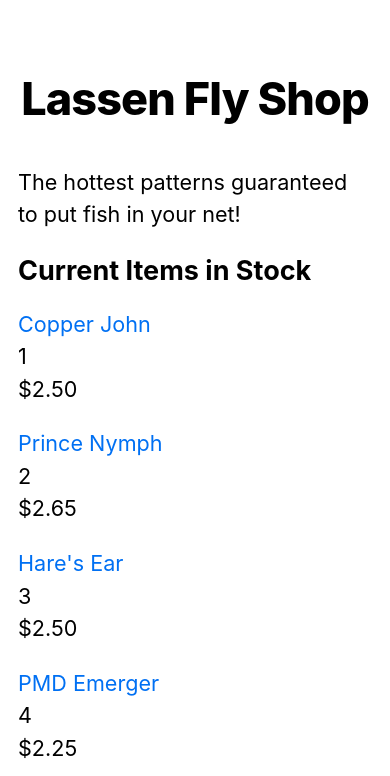
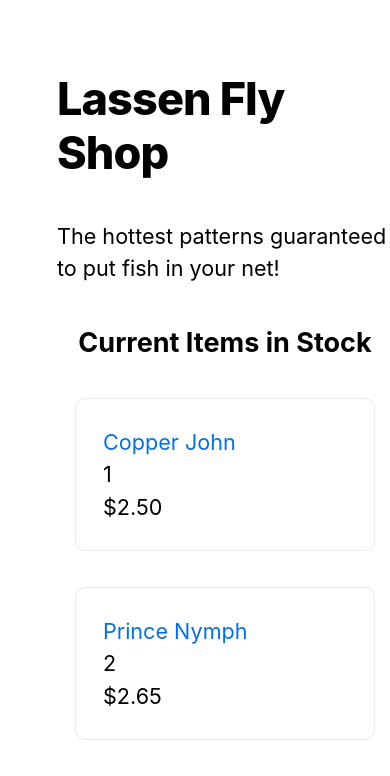
Before and after one commit to GuyFarley/lassen-fly-shop, a Next.js app: page / in a window 390 px wide. Shown: the top 776 px of the page. Built offline with nearby package versions, Linux system fonts and the light colour scheme.

Commit message:
Grid styling on home page

```diff
--- a/components/Fly.js
+++ b/components/Fly.js
@@ -1,16 +1,17 @@
 
 import utilStyles from '../styles/utils.module.css';
 import Link from 'next/link';
+import styles from '../components/layout.module.css';
 
 export default function Fly(item) {
   return (
-    <li className={utilStyles.listItem}>
+    <div className={styles.card}>
       <Link href={`/items/[id]`} as={`/items/${item.id}`}>{item.title}</Link>
       <br />
       {item.id}
       <br />
       {item.price}
       <br />
-    </li>
+    </div>
   )
 }
--- a/components/layout.js
+++ b/components/layout.js
@@ -1,11 +1,10 @@
 import Head from 'next/head';
-import Image from 'next/image';
 import styles from './layout.module.css';
 import utilStyles from '../styles/utils.module.css';
 import Link from 'next/link';
 
 const title = 'Lassen Fly Shop';
-export const siteTitle = 'Next.js Sample Website';
+export const siteTitle = 'Lassen Fly Shop';
 
 export default function Layout({ children, home }) {
   return (
@@ -14,60 +13,35 @@ export default function Layout({ children, home }) {
         <link rel="icon" href="/favicon.ico" />
         <meta
           name="description"
-          content="Learn how to build a personal website using Next.js"
-        />
-        <meta
-          property="og:image"
-          content={`https://og-image.vercel.app/${encodeURI(
-            siteTitle,
-          )}.png?theme=light&md=0&fontSize=75px&images=https%3A%2F%2Fassets.vercel.com%2Fimage%2Fupload%2Ffront%2Fassets%2Fdesign%2Fnextjs-black-logo.svg`}
+          content="Lassen Fly Shop"
         />
         <meta name="og:title" content={siteTitle} />
-        <meta name="twitter:card" content="summary_large_image" />
       </Head>
       <header className={styles.header}>
         {home ? (
           <>
-            {/* <Image
-              priority
-              src="/images/profile.jpg"
-              className={utilStyles.borderCircle}
-              height={144}
-              width={144}
-              alt={title}
-            /> */}
             <h1 className={utilStyles.heading2Xl}>{title}</h1>
           </>
         ) : (
           <>
-            {/* <Link href="/">
-              <a>
-                <Image
-                  priority
-                  src="/images/profile.jpg"
-                  className={utilStyles.borderCircle}
-                  height={108}
-                  width={108}
-                  alt={title}
-                />
-              </a>
-            </Link> */}
-            <h2 className={utilStyles.headingLg}>
+            <h1 className={utilStyles.heading2Xl}>
               <Link href="/">
                 <a className={utilStyles.colorInherit}>{title}</a>
               </Link>
-            </h2>
+            </h1>
           </>
         )}
       </header>
-      <main>{children}</main>
-      {!home && (
-        <div className={styles.backToHome}>
+      <main>
+        <div className={styles.grid}>
+          {children}
+        </div>
+        {!home && <div className={styles.backToHome}>
           <Link href="/">
-            <a>← Back to home</a>
+            <a>Back to Home</a>
           </Link>
-        </div>
-      )}
-    </div>
+        </div>}
+      </main>
+    </div >
   );
 }
--- a/components/layout.module.css
+++ b/components/layout.module.css
@@ -1,5 +1,5 @@
 .container {
-  max-width: 36rem;
+  max-width: 80%;
   padding: 0 1rem;
   margin: 3rem auto 6rem;
 }
@@ -10,6 +10,77 @@
   align-items: center;
 }
 
+.current {
+  display: flex;
+  justify-content: center;
+}
+
 .backToHome {
   margin: 3rem 0 0;
 }
+
+.grid {
+  display: flex;
+  align-items: center;
+  justify-content: space-evenly;
+  flex-wrap: wrap;
+  width: 100%;
+}
+
+.card {
+  margin: 1rem;
+  padding: 1.5rem;
+  text-align: left;
+  color: inherit;
+  text-decoration: none;
+  border: 1px solid #eaeaea;
+  border-radius: 10px;
+  transition: color 0.15s ease, border-color 0.15s ease;
+  width: 300px;
+}
+
+.card:hover,
+.card:focus,
+.card:active {
+  color: #0070f3;
+  border-color: #0070f3;
+}
+
+.card h2 {
+  margin: 0 0 1rem 0;
+  font-size: 1.5rem;
+}
+
+.card p {
+  margin: 0;
+  font-size: 1.25rem;
+  line-height: 1.5;
+}
+
+.logo {
+  height: 1em;
+  margin-left: 0.5rem;
+}
+
+@media (max-width: 600px) {
+  .grid {
+    width: 100%;
+    flex-direction: column;
+  }
+}
+
+@media (prefers-color-scheme: dark) {
+
+  .card,
+  .footer {
+    border-color: #222;
+  }
+
+  .code {
+    background: #111;
+  }
+
+  .logo img {
+    filter: invert(1);
+  }
+}
--- a/pages/index.js
+++ b/pages/index.js
@@ -2,7 +2,9 @@ import { itemList } from '../data';
 import Head from 'next/head';
 import Layout, { siteTitle } from '../components/layout';
 import utilStyles from '../styles/utils.module.css';
+import styles from '../components/layout.module.css';
 import Fly from '../components/Fly.js';
+import Image from 'next/image';
 
 export async function getStaticProps() {
   return {
@@ -19,13 +21,15 @@ export default function Home({ allItemsData }) {
         <title>{siteTitle}</title>
       </Head>
       <section className={utilStyles.headingMd}>
-        <p>The hottest patterns guaranteed to put fish in your net!</p>
-        <h2 className={utilStyles.headingLg}>Current Items in Stock</h2>
-        <ul className={utilStyles.list}>
+        <p className={utilStyles.subtitle}>The hottest patterns guaranteed to put fish in your net!</p>
+        <div className={styles.current}>
+          <h2 className={utilStyles.headingLg}>Current Items in Stock</h2>
+        </div>
+        <div className={styles.grid}>
           {allItemsData.map((item) => (
             <Fly key={item.id} {...item} />
           ))}
-        </ul>
+        </div>
       </section>
     </Layout>
   );
--- a/styles/Home.module.css
+++ b/styles/Home.module.css
@@ -1,4 +1,4 @@
-.container {
+/* .container {
   padding: 0 2rem;
 }
 
@@ -10,6 +10,11 @@
   flex-direction: column;
   justify-content: center;
   align-items: center;
+}
+
+.current {
+  display: flex;
+  justify-content: center;
 }
 
 .footer {
@@ -129,4 +134,4 @@
   .logo img {
     filter: invert(1);
   }
-}
+} */
--- a/styles/utils.module.css
+++ b/styles/utils.module.css
@@ -1,3 +1,8 @@
+.subtitle {
+  display: flex;
+  justify-content: center;
+}
+
 .heading2Xl {
   font-size: 2.5rem;
   line-height: 1.2;
```
Also changed, not shown: pages/items/[id].js (+10 -7 lines), public/vercel.svg (deleted).
